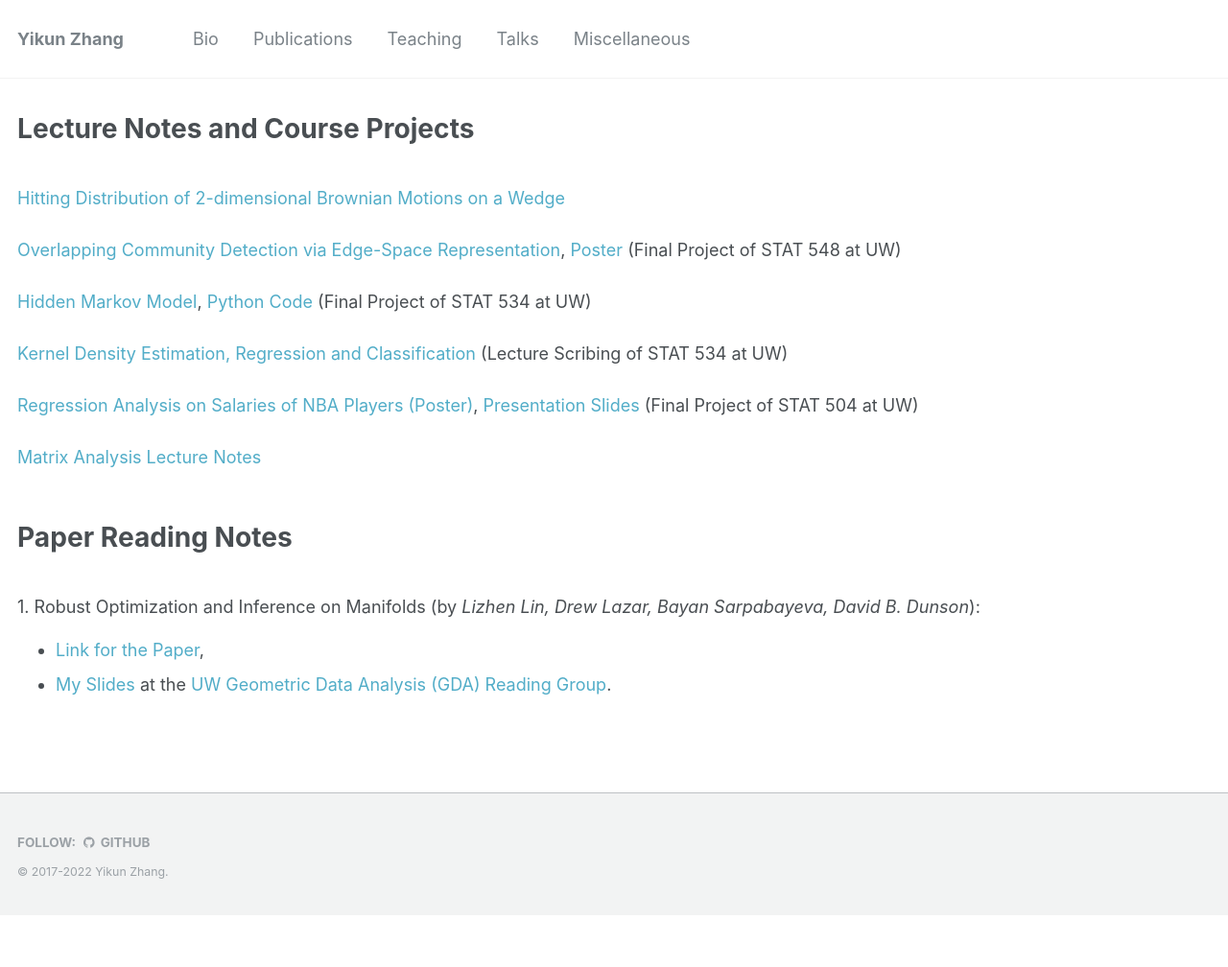
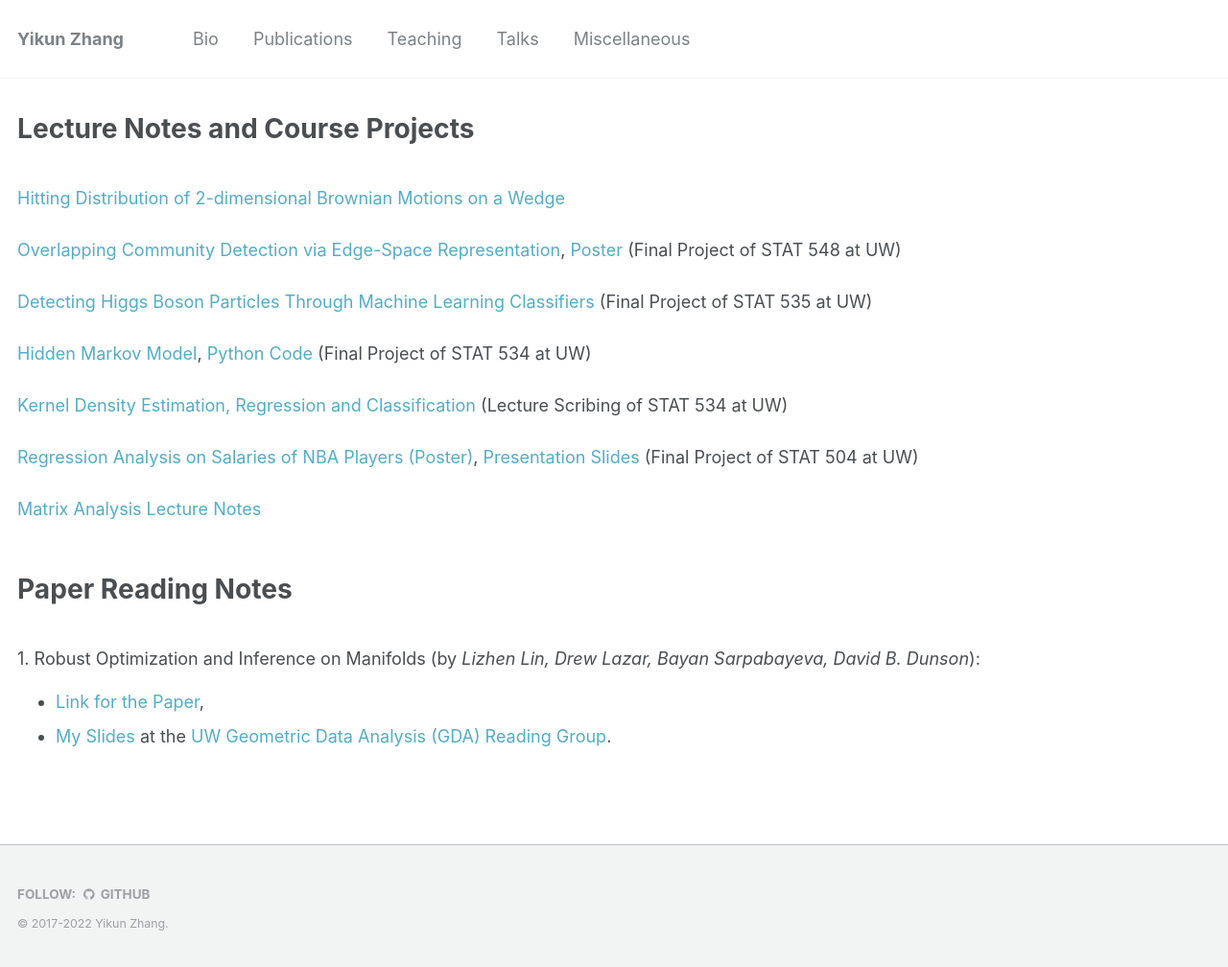
Before and after one commit to zhangyk8/zhangyk8.github.io, a Jekyll site: the page built from _portfolio/portfolio-1.html, in a window 1280 px wide. Shown: the whole page at 96% size. Built offline with Jekyll 4.4.1, drawn with Linux system fonts in a browser that asks for light colours; before the commit the page ends 954 px from its top, so only the background shows below that.

Commit message:
Update portfolio-1.html

```diff
--- a/_portfolio/portfolio-1.html
+++ b/_portfolio/portfolio-1.html
@@ -15,6 +15,9 @@ permalink: /portfolio/
 <br>
 <a href="Lecture_Notes/STAT548_Report.pdf">Overlapping Community Detection via Edge-Space Representation</a>,
 <a href="Lecture_Notes/STAT548_Poster.pdf">Poster</a> (Final Project of STAT 548 at UW)
+<br>
+<br>
+<a href="Lecture_Notes/STAT535_final_report.pdf">Detecting Higgs Boson Particles Through Machine Learning Classifiers</a> (Final Project of STAT 535 at UW)
 <br>
 <br>
 <a href="Lecture_Notes/Report_HMM.pdf">Hidden Markov Model</a>,
```
